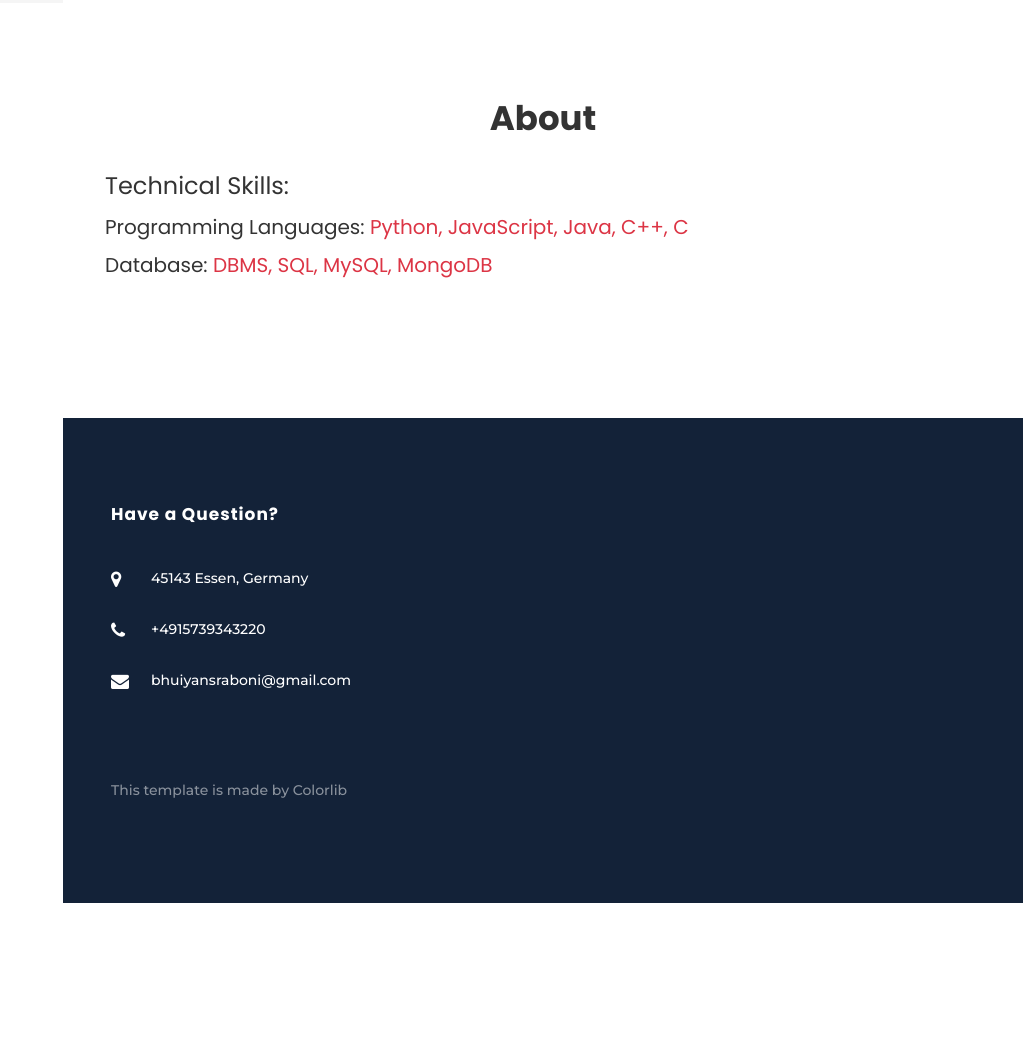
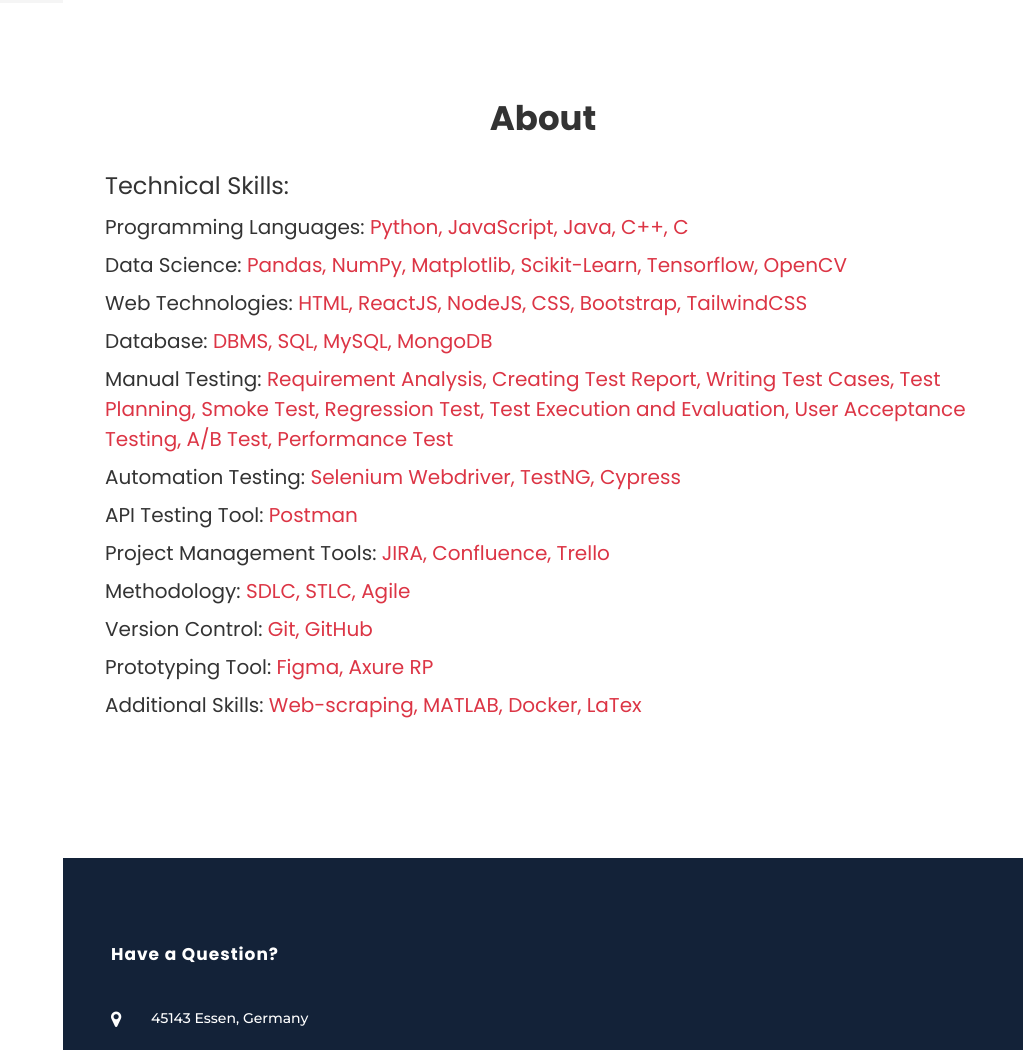
Before and after one commit to sraboni-bhuiyan/portfolio-SraboniBhuiyan, a plain HTML site: page index.html in a window 1280 px wide. Shown: the part 797-1847 px from the top of the page, without its empty margins (257-1280 px from the left). Before the commit the page ends 1700 px from the top, so only its background shows below. Drawn offline with Linux system fonts and the light colour scheme; some packages are replaced by stand-ins of ours; no server answers; files whose address does not match are found by name.

Commit message:
updated internal code

```diff
--- a/index.html
+++ b/index.html
@@ -76,7 +76,18 @@
               <div class="text-left">
                 <h4>Technical Skills:</h4>
                 <h5>Programming Languages:<span class="text-danger"> Python, JavaScript, Java, C++, C</span></h5>
+                <h5>Data Science:<span class="text-danger"> Pandas, NumPy, Matplotlib, Scikit-Learn, Tensorflow, OpenCV</span></h5>
+                <h5>Web Technologies:<span class="text-danger"> HTML, ReactJS, NodeJS, CSS, Bootstrap, TailwindCSS</span></h5>
                 <h5>Database:<span class="text-danger"> DBMS, SQL, MySQL, MongoDB</span></h5>
+                <h5>Manual Testing:<span class="text-danger"> Requirement Analysis, Creating Test Report, Writing Test Cases, Test Planning, Smoke Test, Regression Test, Test
+                  Execution and Evaluation, User Acceptance Testing, A/B Test, Performance Test</span></h5>
+                <h5>Automation Testing:<span class="text-danger"> Selenium Webdriver, TestNG, Cypress</span></h5>
+                <h5>API Testing Tool:<span class="text-danger"> Postman</span></h5>
+                <h5>Project Management Tools:<span class="text-danger"> JIRA, Confluence, Trello</span></h5>
+                <h5>Methodology:<span class="text-danger"> SDLC, STLC, Agile</span></h5>
+                <h5>Version Control:<span class="text-danger"> Git, GitHub</span></h5>
+                <h5>Prototyping Tool:<span class="text-danger"> Figma, Axure RP</span></h5>
+                <h5>Additional Skills:<span class="text-danger"> Web-scraping, MATLAB, Docker, LaTex</span></h5>
               </div>
           </div>
     </section>
```
